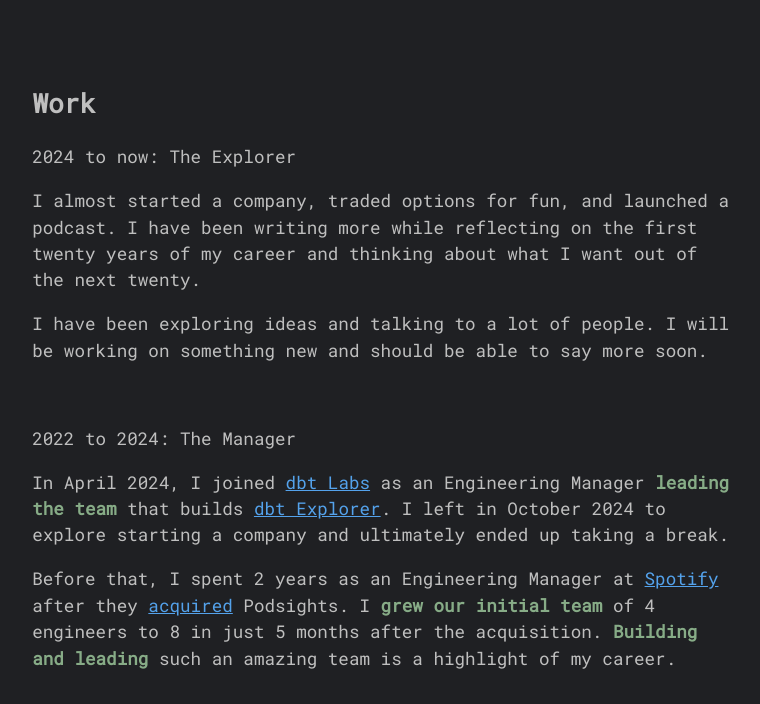
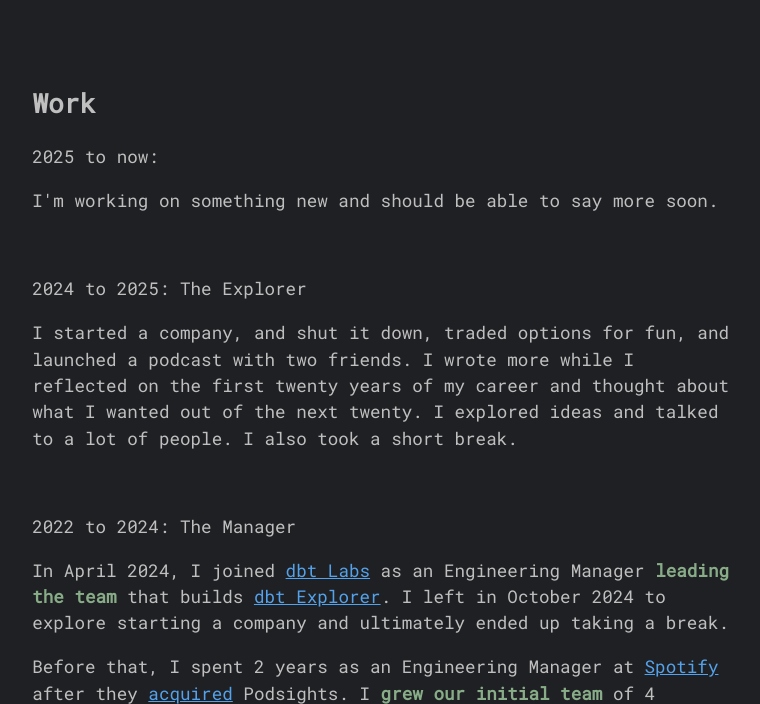
Before and after one commit to dansahagian/homepage, a Django app: template homepage/templates/work.html in a window 1280 px wide. Shown: the top 704 px of the page, without its empty margins (255-1015 px from the left). Run offline with Django 5.2, Linux system fonts and the light colour scheme; the template is opened without the code that fills it, so the values that code supplies are empty.

Commit message:
Update content

```diff
--- a/homepage/templates/home.html
+++ b/homepage/templates/home.html
@@ -30,8 +30,8 @@
         </div>
         <div class="section">
             <p>
-                I'm a software engineer who is interested in finance, privacy, and education. I
-                will be working on something new and will be able to say more soon.
+                I'm a software engineer who is interested in finance, privacy, and education.
+                I'm working on something new and should be able to say more soon.
             </p>
             <p>
                 Previously, I was at dbt Labs, Spotify, and Podsights. You can find more details
--- a/homepage/templates/work.html
+++ b/homepage/templates/work.html
@@ -2,15 +2,17 @@
     {% block content %}
         <div class="section">
             <h2>Work</h2>
-            <p>2024 to now: The Explorer</p>
+            <p>2025 to now: </p>
             <p>
-                I almost started a company, traded options for fun, and launched a podcast. I have
-                been writing more while reflecting on the first twenty years of my career and
-                thinking about what I want out of the next twenty.
+                I'm working on something new and should be able to say more soon.
             </p>
+            <br>
+            <p>2024 to 2025: The Explorer</p>
             <p>
-                I have been exploring ideas and talking to a lot of people. I will be working on
-                something new and should be able to say more soon.
+                I started a company, and shut it down, traded options for fun, and launched a
+                podcast with two friends. I wrote more while I reflected on the first twenty years
+                of my career and thought about what I wanted out of the next twenty. I explored
+                ideas and talked to a lot of people. I also took a short break.
             </p>
             <br>
             <p>2022 to 2024: The Manager</p>
```
